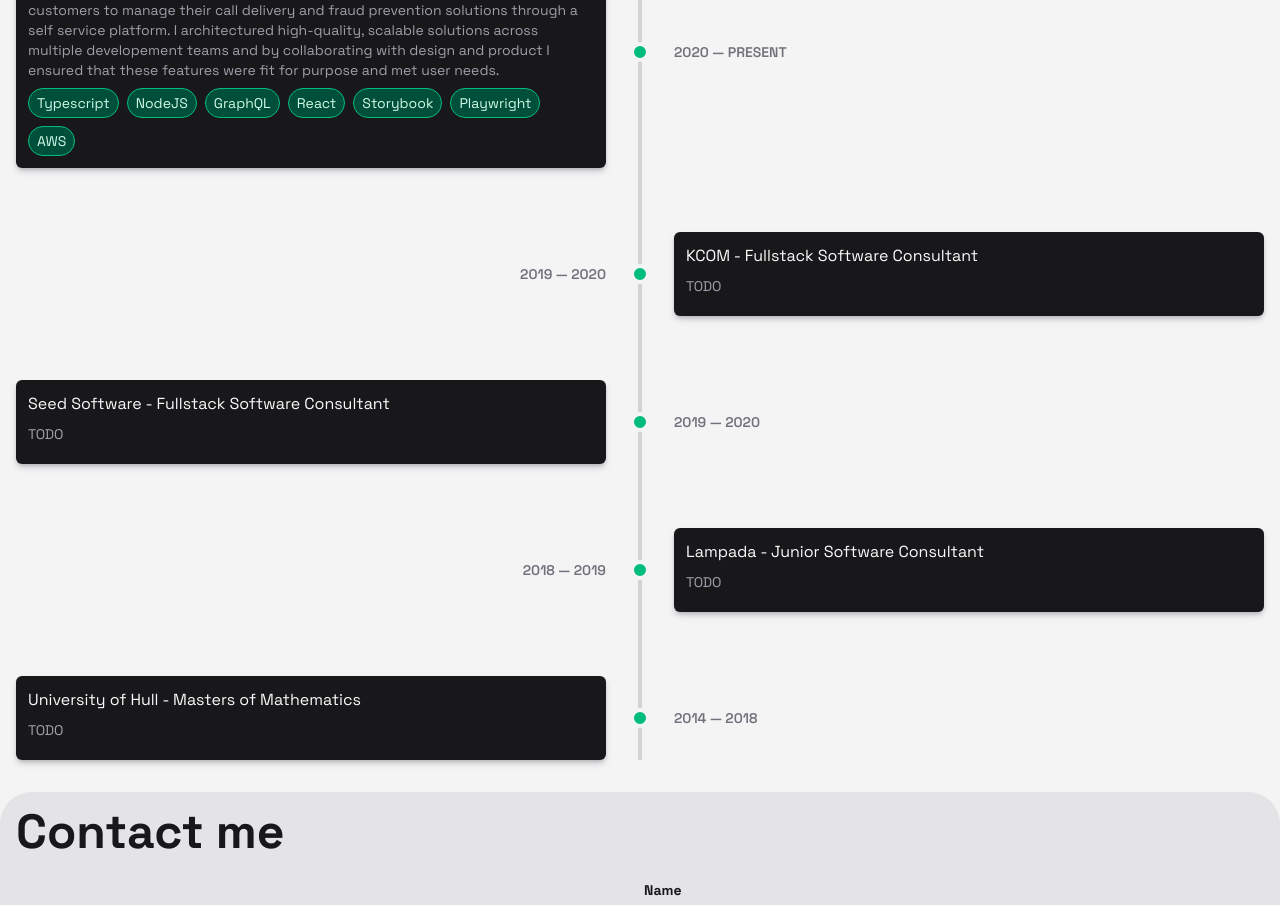
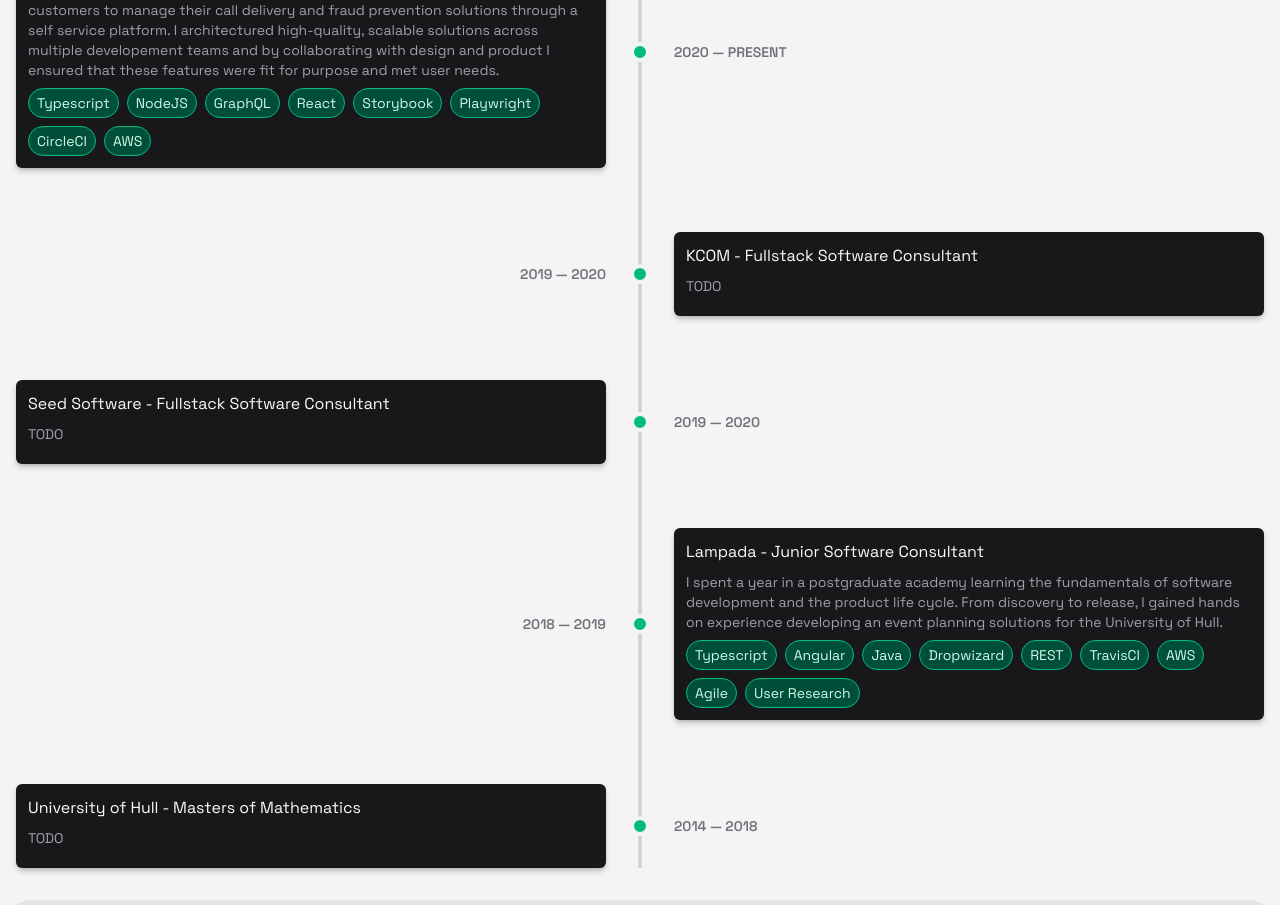
Before and after one commit to scottjoe1996/portfolio, a Next.js app: page / in a window 1280 px wide. Shown: the part 1488-2393 px from the top of the page. Built offline with nearby package versions, Linux system fonts and the light colour scheme; no server answers.

Commit message:
expaned Lampada experience card

```diff
--- a/components/sections/experience/experience-section.tsx
+++ b/components/sections/experience/experience-section.tsx
@@ -15,6 +15,7 @@ const EXPERIENCE_CARD_PROPS: ExperienceCardProps[] = [
       "React",
       "Storybook",
       "Playwright",
+      "CircleCI",
       "AWS",
     ],
     duration: { startYear: 2020 },
@@ -33,8 +34,19 @@ const EXPERIENCE_CARD_PROPS: ExperienceCardProps[] = [
   },
   {
     role: "Lampada - Junior Software Consultant",
-    description: "TODO",
-    skillsGained: [],
+    description:
+      "I spent a year in a postgraduate academy learning the fundamentals of software development and the product life cycle. From discovery to release, I gained hands on experience developing an event planning solutions for the University of Hull.",
+    skillsGained: [
+      "Typescript",
+      "Angular",
+      "Java",
+      "Dropwizard",
+      "REST",
+      "TravisCI",
+      "AWS",
+      "Agile",
+      "User Research",
+    ],
     duration: { startYear: 2018, endYear: 2019 },
   },
   {
```
